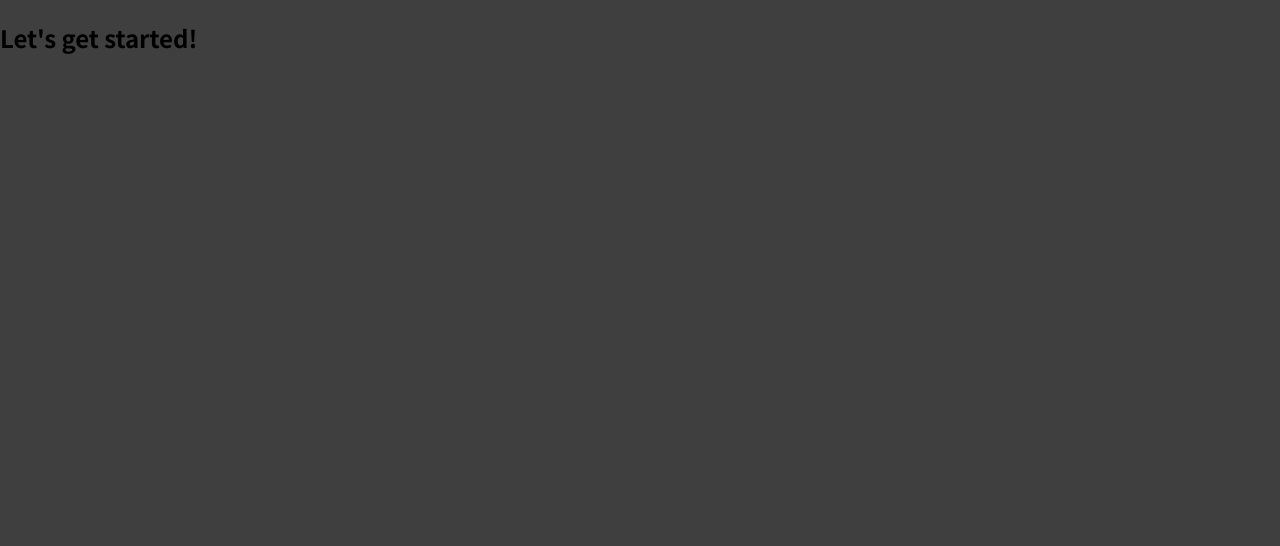
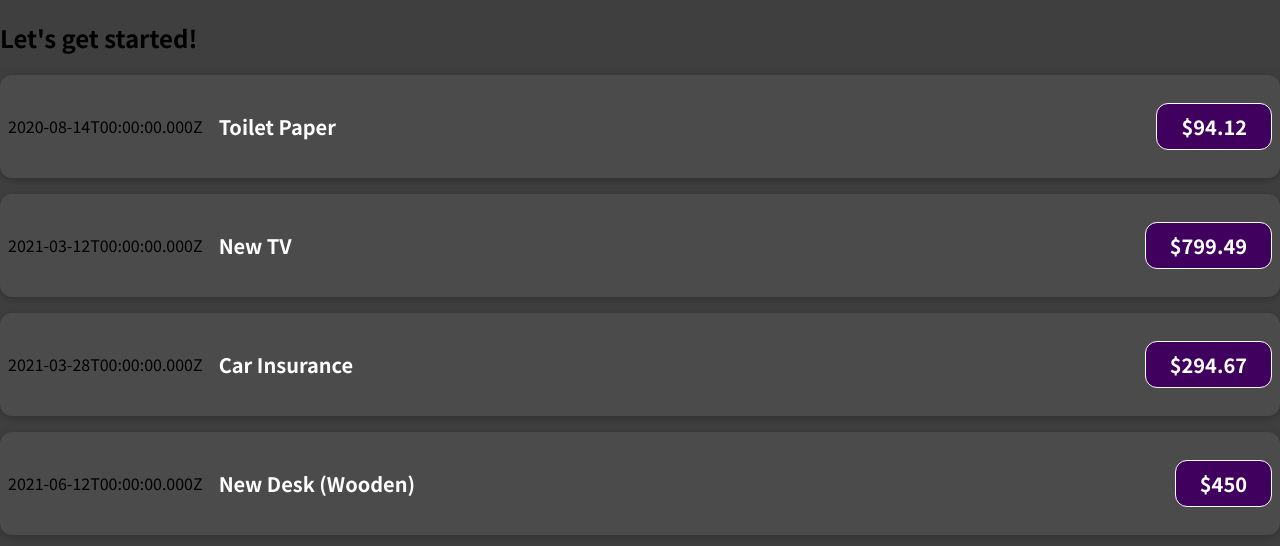
Before and after one commit to emoket/react-complete-guide, a JavaScript app: page / in a window 1280 px wide. Shown: the top 546 px of the page. Built offline with nearby package versions, Linux system fonts and the light colour scheme.

Commit message:
react props

```diff
--- a/src/App.js
+++ b/src/App.js
@@ -1,7 +1,51 @@
+import ExpenseItem from './components/ExpenseItem';
+
 function App() {
+  const expenses = [
+    {
+      id: 'e1',
+      title: 'Toilet Paper',
+      amount: 94.12,
+      date: new Date(2020, 7, 14),
+    },
+    { id: 'e2', title: 'New TV', amount: 799.49, date: new Date(2021, 2, 12) },
+    {
+      id: 'e3',
+      title: 'Car Insurance',
+      amount: 294.67,
+      date: new Date(2021, 2, 28),
+    },
+    {
+      id: 'e4',
+      title: 'New Desk (Wooden)',
+      amount: 450,
+      date: new Date(2021, 5, 12),
+    },
+  ];
+
   return (
     <div>
       <h2>Let's get started!</h2>
+      <ExpenseItem
+        title={expenses[0].title}
+        amount={expenses[0].amount}
+        date={expenses[0].date}
+        />
+      <ExpenseItem
+        title={expenses[1].title}
+        amount={expenses[1].amount}
+        date={expenses[1].date}
+        />
+      <ExpenseItem
+        title={expenses[2].title}
+        amount={expenses[2].amount}
+        date={expenses[2].date}
+      />
+      <ExpenseItem
+        title={expenses[3].title}
+        amount={expenses[3].amount}
+        date={expenses[3].date}
+      />
     </div>
   );
 }
--- /dev/null
+++ b/src/components/ExpenseItem.css
@@ -0,0 +1,56 @@
+.expense-item {
+  display: flex;
+  justify-content: space-between;
+  align-items: center;
+  box-shadow: 0 2px 8px rgba(0, 0, 0, 0.25);
+  padding: 0.5rem;
+  margin: 1rem 0;
+  border-radius: 12px;
+  background-color: #4b4b4b;
+}
+
+.expense-item__description {
+  display: flex;
+  flex-direction: column;
+  gap: 1rem;
+  align-items: flex-end;
+  flex-flow: column-reverse;
+  justify-content: flex-start;
+  flex: 1;
+}
+
+.expense-item h2 {
+  color: #3a3a3a;
+  font-size: 1rem;
+  flex: 1;
+  margin: 0 1rem;
+  color: white;
+}
+
+.expense-item__price {
+  font-size: 1rem;
+  font-weight: bold;
+  color: white;
+  background-color: #40005d;
+  border: 1px solid white;
+  padding: 0.5rem;
+  border-radius: 12px;
+}
+
+@media (min-width: 580px) {
+  .expense-item__description {
+    flex-direction: row;
+    align-items: center;
+    justify-content: flex-start;
+    flex: 1;
+  }
+
+  .expense-item__description h2 {
+    font-size: 1.25rem;
+  }
+
+  .expense-item__price {
+    font-size: 1.25rem;
+    padding: 0.5rem 1.5rem;
+  }
+}
--- /dev/null
+++ b/src/components/ExpenseItem.js
@@ -0,0 +1,15 @@
+import './ExpenseItem.css'
+
+function ExpenseItem(props) {
+  return (
+    <div className='expense-item'>
+      <div>{props.date.toISOString()}</div>
+      <div className='expense-item__description'>
+        <h2>{props.title}</h2>
+        <p className='expense-item__price'>${props.amount}</p>
+      </div>
+    </div>
+  );
+}
+
+export default ExpenseItem;
```
Also changed, not shown: 2 other files (tests, documents, lock files or other folders).
